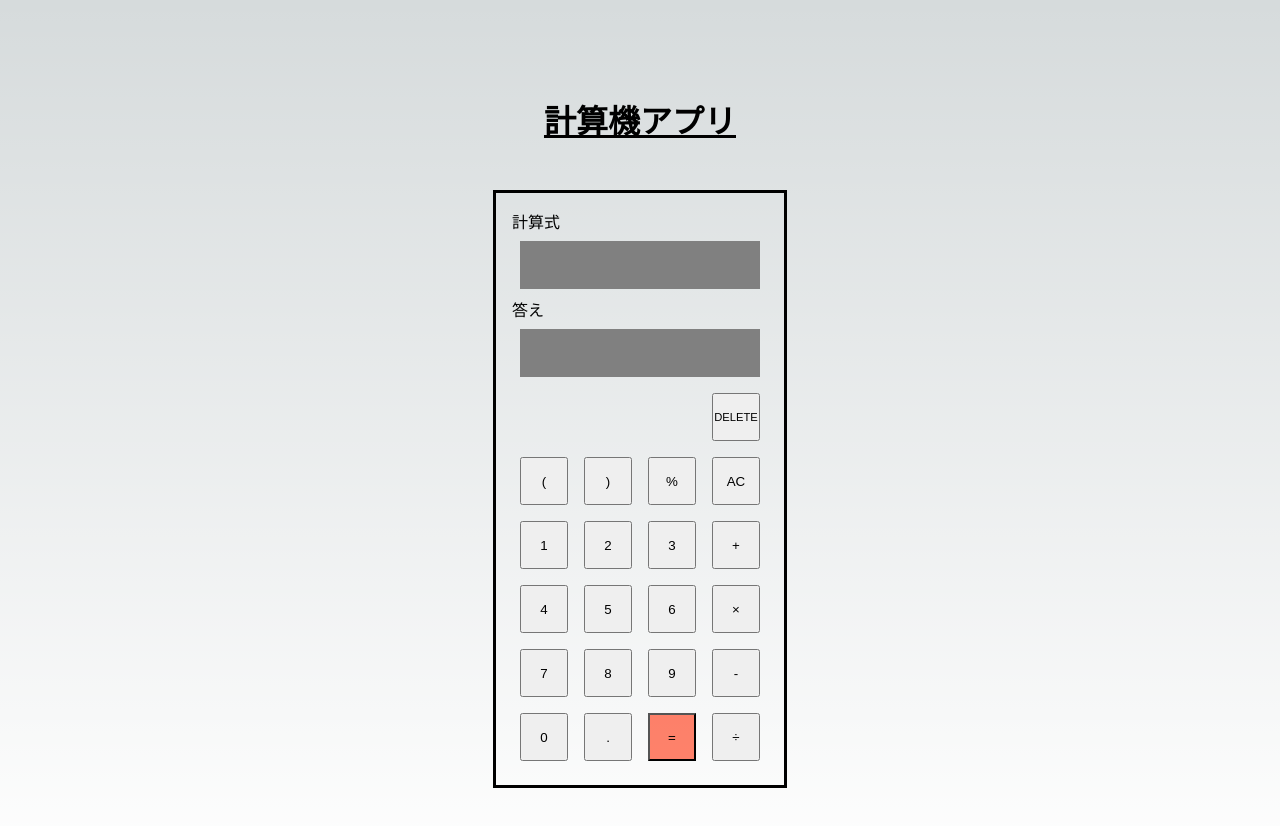
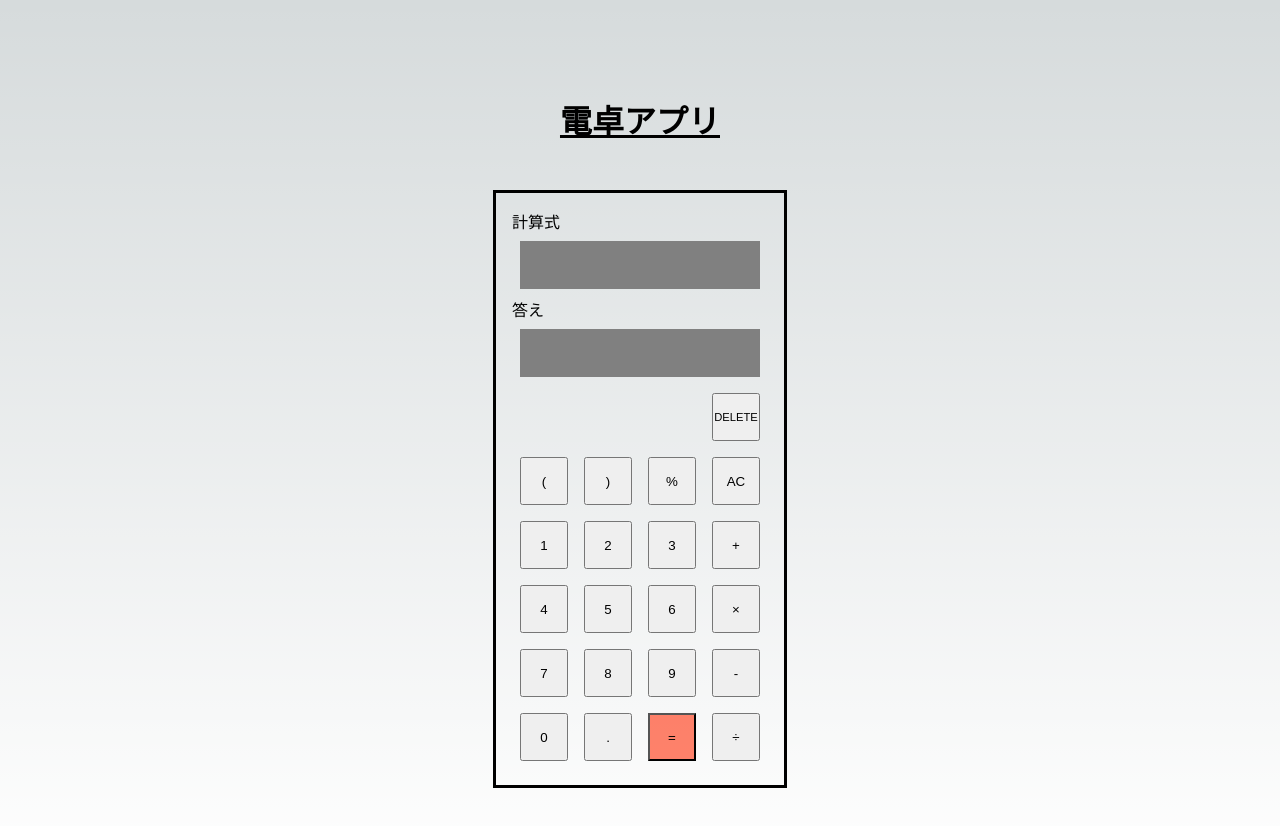
Before and after one commit to shimpei1494/calculate-next-app, a Next.js app: page / in a window 1280 px wide. Shown: the top 826 px of the page. Built offline with nearby package versions, Linux system fonts and the light colour scheme.

Commit message:
計算機→電卓アプリに変更

```diff
--- a/pages/index.jsx
+++ b/pages/index.jsx
@@ -6,7 +6,7 @@ export default function Home() {
   return (
     <>
       <Head>
-        <title>計算アプリ</title>
+        <title>電卓アプリ</title>
         <meta name="description" content="簡易計算用のアプリケーションです" />
         <meta name="viewport" content="width=device-width, initial-scale=1" />
         <link rel="icon" href="/favicon.ico" />
@@ -14,7 +14,7 @@ export default function Home() {
 
       <main className={style.main}>
         <div>
-          <h1 className={style.title}>計算機アプリ</h1>
+          <h1 className={style.title}>電卓アプリ</h1>
         </div>
         <Calculator />
       </main>
```
